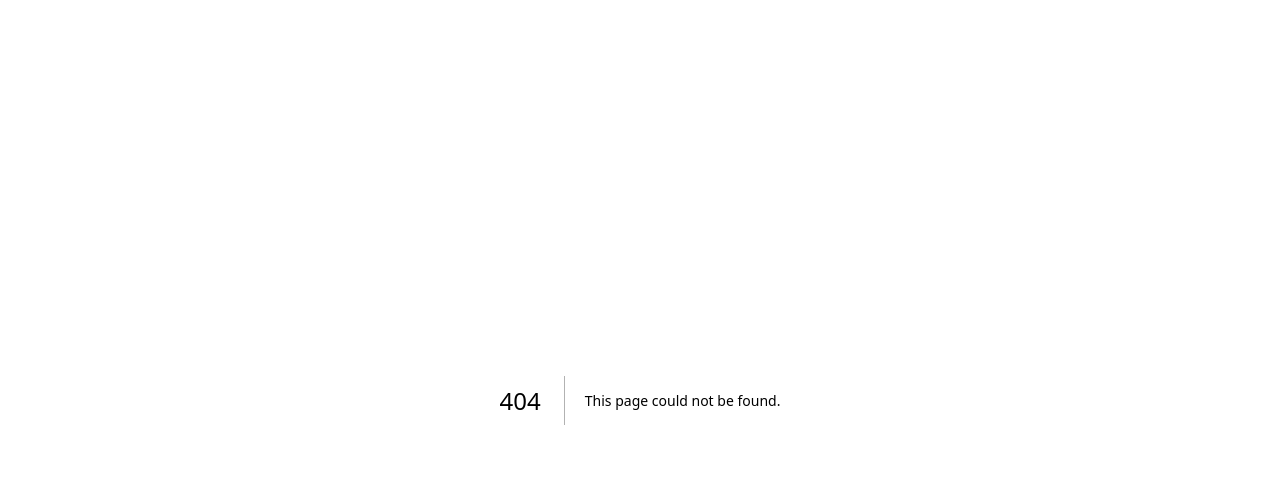
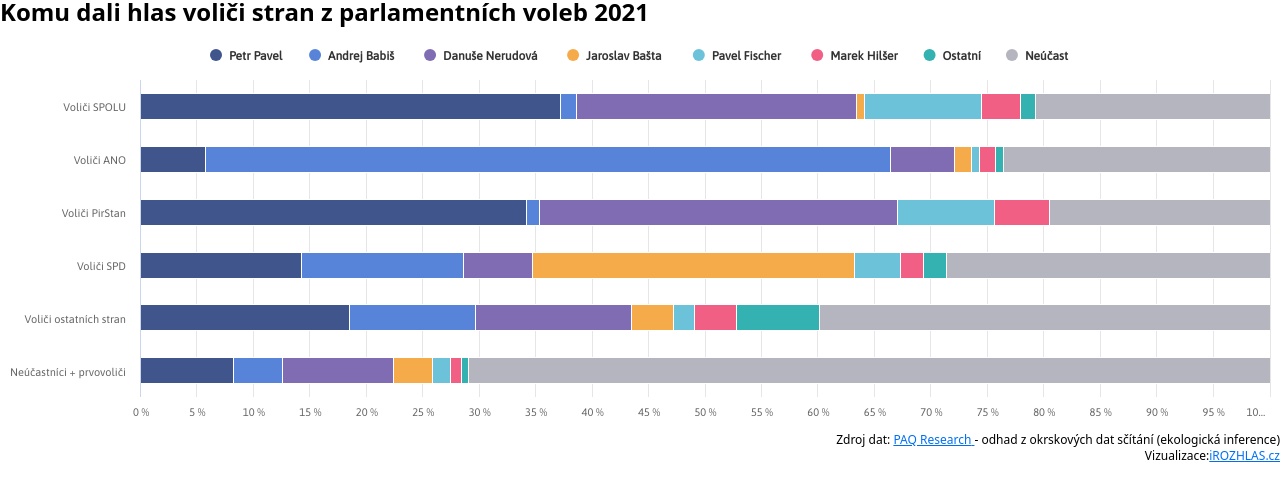
Before and after one commit to DataRozhlas/charts, a Next.js app: page /charts/bar-prez in a window 1280 px wide. Before the commit this address had no page. Shown: the top 498 px of the page. Built offline with nearby package versions, Linux system fonts and the light colour scheme.

Commit message:
stacked bar

```diff
--- /dev/null
+++ b/components/Bar/index.tsx
@@ -0,0 +1,54 @@
+import Highcharts from "highcharts";
+import HighchartsReact from "highcharts-react-official";
+import { Asap } from "@next/font/google";
+
+const asap = Asap({ weight: "400", subsets: ["latin"] });
+
+const Bar = (props: any) => {
+  const options: any = {
+    chart: {
+      height: props.height,
+      animation: false,
+      type: "bar",
+      style: {
+        fontFamily: asap.style.fontFamily,
+      },
+    },
+    colors: props.colors,
+    title: {
+      text: undefined,
+    },
+    credits: {
+      enabled: false,
+    },
+    xAxis: { categories: props.categories },
+    yAxis: {
+      title: {
+        enabled: props.yAxisTitleEnabled,
+      },
+      labels: {
+        format: props.labelFormat,
+      },
+      reversedStacks: false,
+    },
+    plotOptions: {
+      series: {
+        stacking: props.stacking,
+        animation: props.animation,
+      },
+    },
+    legend: {
+      verticalAlign: props.legendVerticalAlign,
+    },
+    tooltip: {
+      shared: props.sharedTooltip,
+      valueSuffix: props.valueSuffix,
+      valueDecimals: props.valueDecimals,
+    },
+    series: props.data,
+  };
+
+  return <HighchartsReact highcharts={Highcharts} options={options} />;
+};
+
+export { Bar };
--- a/components/index.tsx
+++ b/components/index.tsx
@@ -1,2 +1,3 @@
 export * from "./ScatterPlot";
 export * from "./Sankey";
+export * from "./Bar";
--- a/data/bar-prez.json
+++ b/data/bar-prez.json
@@ -1 +1 @@
-[{"name":"Petr Pavel","data":[0.3724137931034483,0.05714285714285714,0.34146341463414637,0.14285714285714285,0.18518518518518517,0.08201892744479496]},{"name":"Andrej Babiš","data":[0.013793103448275862,0.6071428571428571,0.012195121951219513,0.14285714285714285,0.1111111111111111,0.04416403785488959]},{"name":"Danuše Nerudová","data":[0.2482758620689655,0.05714285714285714,0.3170731707317073,0.061224489795918366,0.1388888888888889,0.09779179810725552]},{"name":"Jaroslav Bašta","data":[0.006896551724137931,0.014285714285714285,0,0.2857142857142857,0.037037037037037035,0.03470031545741325]},{"name":"Pavel Fischer","data":[0.10344827586206896,0.007142857142857143,0.08536585365853659,0.04081632653061224,0.018518518518518517,0.015772870662460567]},{"name":"Marek Hilšer","data":[0.034482758620689655,0.014285714285714285,0.04878048780487805,0.02040816326530612,0.037037037037037035,0.00946372239747634]},{"name":"Ostatní","data":[0.013793103448275862,0.007142857142857143,0,0.02040816326530612,0.07407407407407407,0.006309148264984227]},{"name":"Neúčast","data":[0.20689655172413793,0.2357142857142857,0.1951219512195122,0.2857142857142857,0.39814814814814814,0.7097791798107256]}]
+[{"name":"Petr Pavel","data":[37.24137931034483,5.714285714285714,34.146341463414636,14.285714285714285,18.51851851851852,8.201892744479496]},{"name":"Andrej Babiš","data":[1.3793103448275863,60.71428571428571,1.2195121951219512,14.285714285714285,11.11111111111111,4.416403785488959]},{"name":"Danuše Nerudová","data":[24.82758620689655,5.714285714285714,31.70731707317073,6.122448979591836,13.88888888888889,9.779179810725552]},{"name":"Jaroslav Bašta","data":[0.6896551724137931,1.4285714285714286,0,28.57142857142857,3.7037037037037033,3.4700315457413247]},{"name":"Pavel Fischer","data":[10.344827586206897,0.7142857142857143,8.536585365853659,4.081632653061225,1.8518518518518516,1.5772870662460567]},{"name":"Marek Hilšer","data":[3.4482758620689653,1.4285714285714286,4.878048780487805,2.0408163265306123,3.7037037037037033,0.9463722397476341]},{"name":"Ostatní","data":[1.3793103448275863,0.7142857142857143,0,2.0408163265306123,7.4074074074074066,0.6309148264984227]},{"name":"Neúčast","data":[20.689655172413794,23.57142857142857,19.51219512195122,28.57142857142857,39.81481481481482,70.97791798107255]}]
--- /dev/null
+++ b/pages/bar-prez.tsx
@@ -0,0 +1,62 @@
+import Link from "next/link";
+import Head from "next/head";
+import { Bar } from "../components";
+import data from "../data/bar-prez.json";
+import categories from "../data/bar-prez-cat.json";
+import { usePostMessageWithHeight } from "../hooks";
+
+const BarPrez = () => {
+  const { containerRef, postHeightMessage } =
+    usePostMessageWithHeight("cro-bar-prez");
+
+  return (
+    <div ref={containerRef}>
+      <Head>
+        <title>Komu dali hlas voliči stran z parlamentních voleb 2021</title>
+      </Head>
+      <h1 className="text-2xl font-bold leading-6 pb-2">
+        Komu dali hlas voliči stran z parlamentních voleb 2021{" "}
+      </h1>
+      {/* <h2 className="leading-4 pb-0">Jiný pohled na stejná data</h2> */}
+
+      <Bar
+        categories={categories}
+        data={data}
+        height={400}
+        stacking={"percent"}
+        yAxisTitleEnabled={false}
+        animation={false}
+        labelFormat={"{text} %"}
+        colors={[
+          "#3f558c",
+          "#5784d9",
+          "#806cb3",
+          "#f5ab4a",
+          "#6cc3d9",
+          "#f16084",
+          "#34b2b2",
+          "#b5b5bf",
+        ]}
+        legendVerticalAlign={"top"}
+        sharedTooltip={false}
+        valueSuffix={" %"}
+        valueDecimals={1}
+      />
+      <p className="text-xs text-end">
+        Zdroj dat:{" "}
+        <Link href={"https://www.paqresearch.cz/"} target="_blank">
+          PAQ Research{" "}
+        </Link>
+        - odhad z okrskových dat sčítání (ekologická inference)
+      </p>
+      <p className="text-xs text-end">
+        Vizualizace:
+        <Link href={"https://www.irozhlas.cz/"} target="_blank">
+          iROZHLAS.cz
+        </Link>
+      </p>
+    </div>
+  );
+};
+
+export default BarPrez;
--- a/srv/bar-prez-convert.ts
+++ b/srv/bar-prez-convert.ts
@@ -14,7 +14,7 @@ const result = names.map(name => {
   return {
     name: name,
     data: json.map((row: any) => {
-      return row[name];
+      return row[name] * 100;
     }),
   };
 });
```
